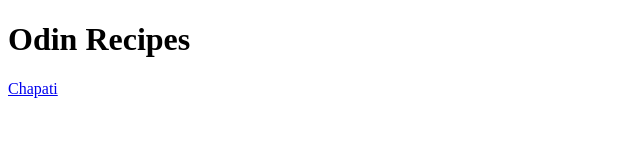
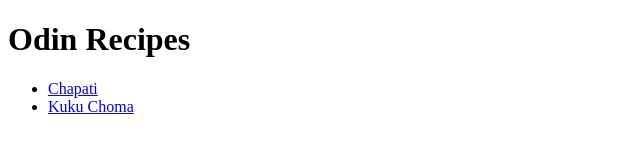
Before and after one commit to Mbatia-Mwangi/odin-recipes, a plain HTML site: page index.html in a window 1280 px wide. Shown: the whole page, without its empty margins (0-640 px from the left). Drawn offline with Linux system fonts and the light colour scheme.

Commit message:
Added relative link for Kuku Choma recipe

```diff
--- a/index.html
+++ b/index.html
@@ -7,6 +7,9 @@
 </head>
 <body>
     <h1>Odin Recipes</h1>
-    <a href="recipes/chapati.html" target="_blank" rel="noopener noreferrer">Chapati</a>
+    <ul>
+    <li><a href="recipes/chapati.html" target="_blank" rel="noopener noreferrer">Chapati</a></li>
+    <li><a href="recipes/kukuchoma.html" target="_blank" rel="noopener noreferrer">Kuku Choma</a></li>
+    </ul>
 </body>
 </html>
```
